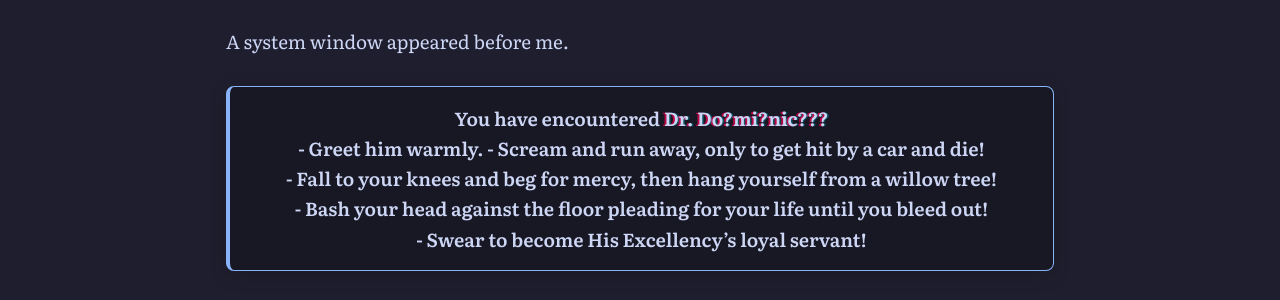
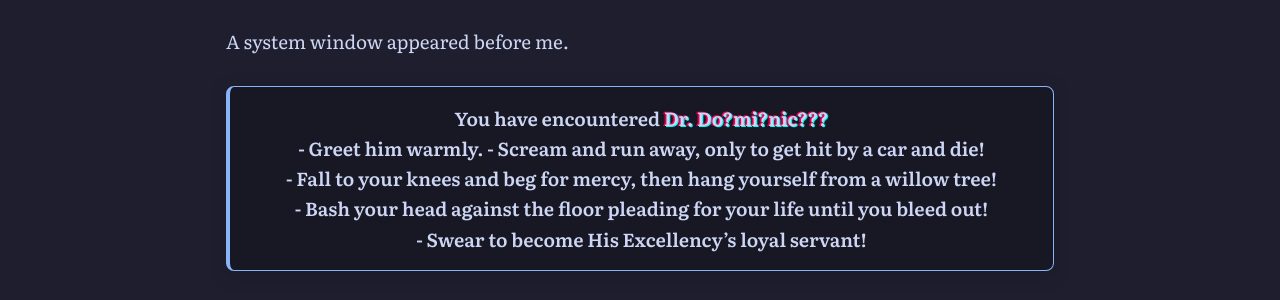
Before and after one commit to soleumn/soleumn.github.io, a Jekyll site: the page built from _chapters/eoshinki/ch48.md, in a window 1280 px wide and 1400 px high, scrolled down 679 px. Shown: the part 150-450 px from the top of the window. Built offline with Jekyll 4.4.1, drawn with Linux system fonts in a browser that asks for light colours; comment, search, counter and statistics services are not loaded.

Commit message:
Update webnovel.css

```diff
--- a/assets/css/webnovel.css
+++ b/assets/css/webnovel.css
@@ -230,8 +230,8 @@
 @keyframes glitch-anim-1{0%{clip:rect(10px,9999px,85px,0);transform:skew(.6deg)}10%{clip:rect(65px,9999px,15px,0);transform:skew(-2deg)}20%{clip:rect(30px,9999px,70px,0);transform:translate(-2px,1px)}30%{clip:rect(85px,9999px,5px,0);transform:skew(1.5deg)}40%{clip:rect(5px,9999px,95px,0);transform:translate(3px,-1px)}50%{clip:rect(50px,9999px,30px,0);transform:skew(-1deg)}60%{clip:rect(15px,9999px,60px,0);transform:translate(-3px,0)}70%{clip:rect(90px,9999px,10px,0);transform:skew(2deg)}80%{clip:rect(25px,9999px,40px,0);transform:translate(2px,2px)}90%{clip:rect(70px,9999px,20px,0);transform:skew(-.5deg)}100%{clip:rect(40px,9999px,80px,0);transform:translate(0,0)}}
 @keyframes glitch-anim-2{0%{clip:rect(80px,9999px,10px,0);transform:translate(2px,-1px)}15%{clip:rect(15px,9999px,55px,0);transform:skew(-2deg)}30%{clip:rect(50px,9999px,25px,0);transform:translate(-2px,1px)}45%{clip:rect(5px,9999px,90px,0);transform:skew(3deg)}60%{clip:rect(70px,9999px,35px,0);transform:translate(3px,0)}75%{clip:rect(30px,9999px,65px,0);transform:skew(-1deg)}90%{clip:rect(95px,9999px,5px,0);transform:translate(-1px,-2px)}100%{clip:rect(20px,9999px,75px,0);transform:translate(0,0)}}
 
-.glitch-static{position:relative;display:inline-block;font-weight:700}
-.glitch-static::before,.glitch-static::after{content:attr(data-text);position:absolute;top:0;left:0;width:100%;height:100%;pointer-events:none;color: var(--texto-principal); text-shadow: -1px -1px 0 #ff0055, 1px 1px 0 #00fffa; font-weight: bold}
+.glitch-static{position:relative;display:inline-block;font-weight:700;color: var(--texto-principal); text-shadow: -1px -1px 0 #ff0055, 1px 1px 0 #00fffa}
+.glitch-static::before,.glitch-static::after{content:attr(data-text);position:absolute;top:0;left:0;width:100%;height:100%;pointer-events:none}
 .glitch-static::before{animation:glitch-color-1 .2s infinite ease-in-out alternate}
 .glitch-static::after{animation:glitch-color-2 .25s infinite ease-in-out alternate}
 @keyframes glitch-color-1{0%{text-shadow:-1px 0 #ff0055;opacity:.5}50%{text-shadow:-2px 0 #ff0055;opacity:.7}100%{text-shadow:-1.5px 0 #ff0055;opacity:.3}}
```
